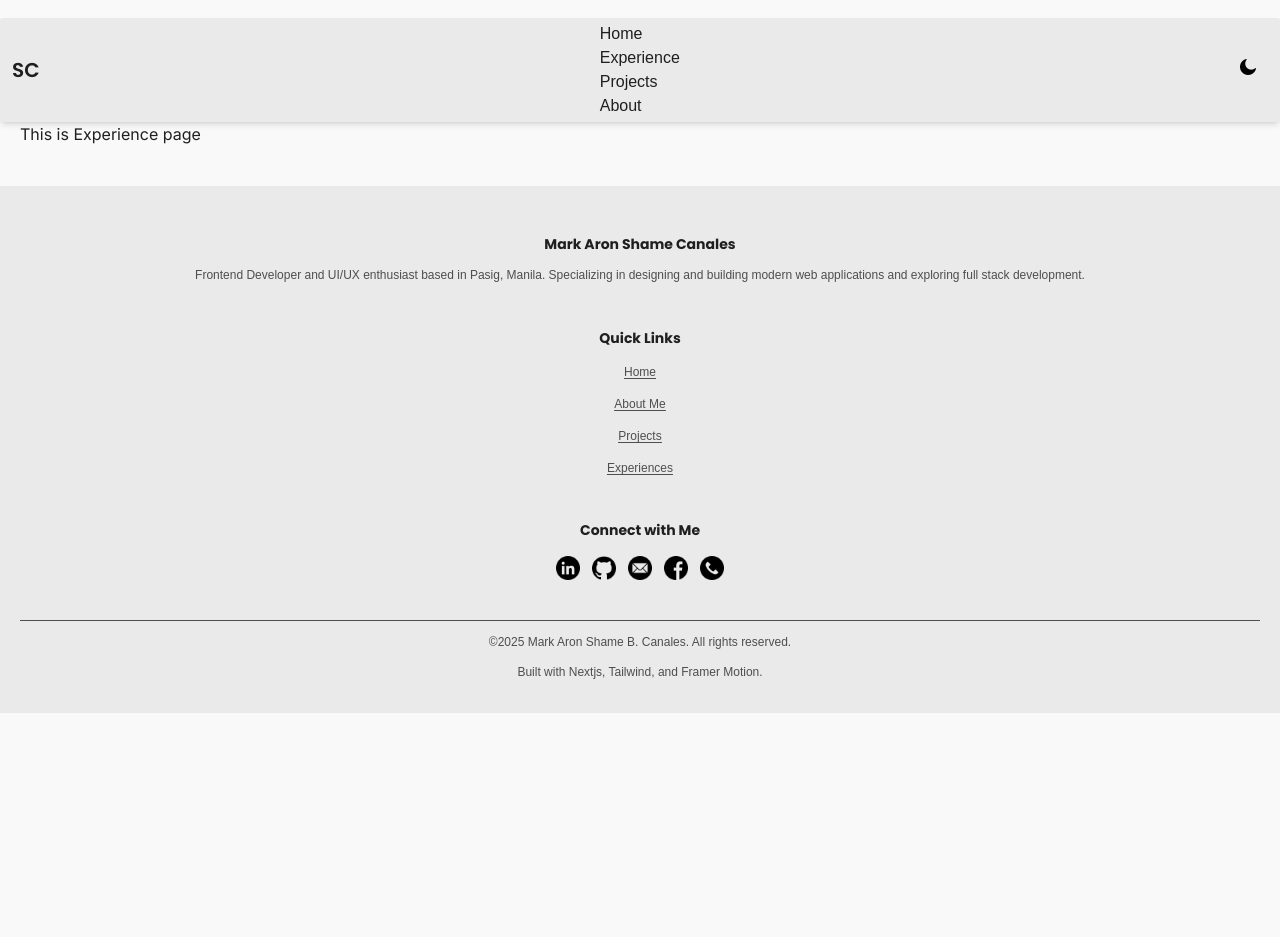
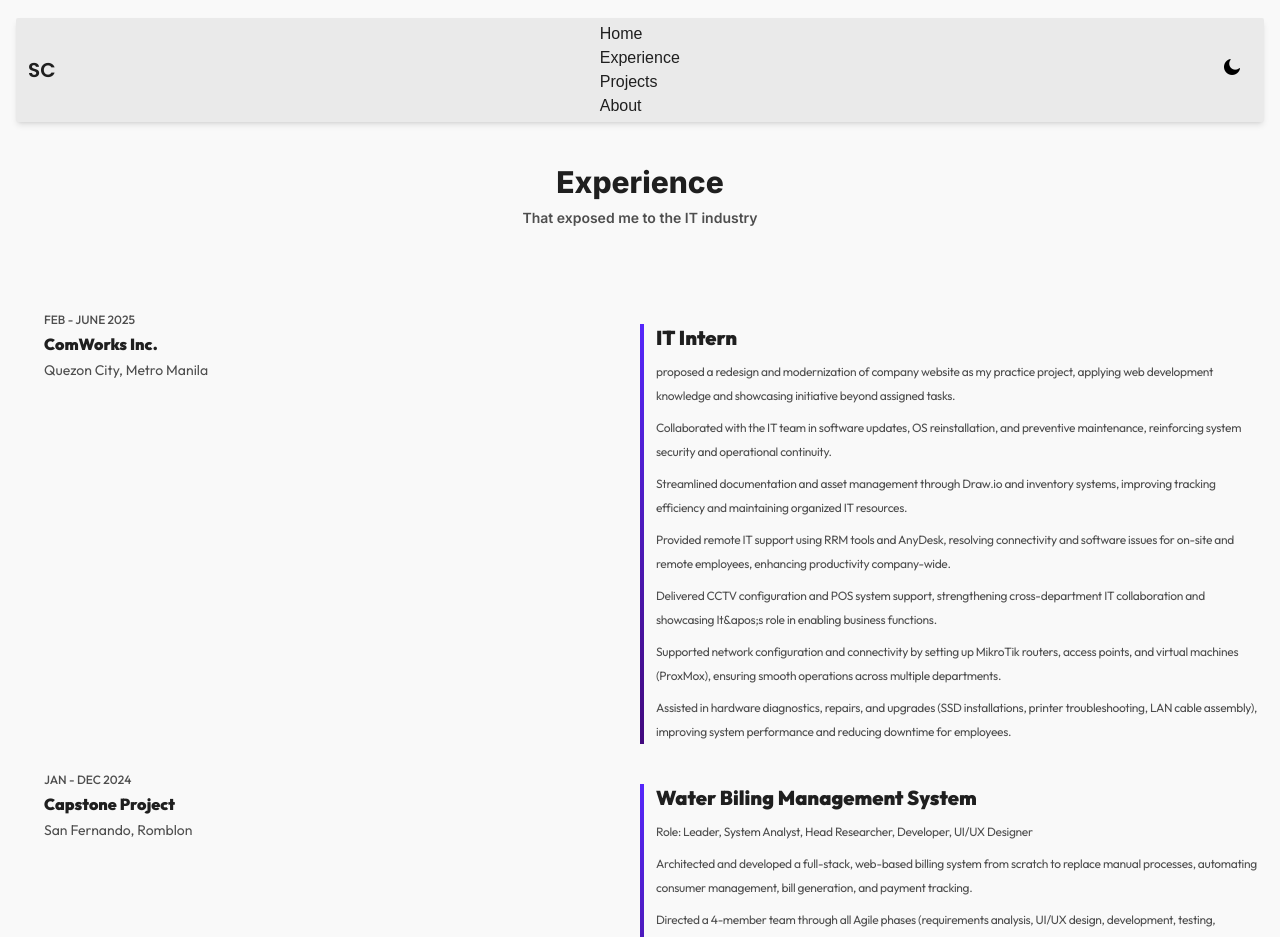
Before and after one commit to shameCanales/portfolio-nextjs, a Next.js app: page /experience in a window 1280 px wide. Shown: the top 937 px of the page. Before the commit the page ends 800 px from the top, so only its background shows below. Built offline with nearby package versions, Linux system fonts and the light colour scheme.

Commit message:
reinit footer

```diff
--- a/src/app/experience/page.tsx
+++ b/src/app/experience/page.tsx
@@ -1,7 +1,11 @@
+import Experience from "@/components/sections/Experience";
+import Certification from "@/components/sections/Certifications";
+
 export default function ExperiencePage() {
   return (
     <div>
-      <h1>This is Experience page</h1>
+      <Experience />
+      <Certification />
     </div>
   );
 }
--- /dev/null
+++ b/src/components/ExperienceItem.tsx
@@ -0,0 +1,64 @@
+import { Outfit } from "next/font/google";
+
+interface ExperienceItemProps {
+  when: string;
+  as: string;
+  address: string;
+  where: string;
+  what: string[];
+}
+
+const outfit = Outfit({
+  weight: ["100", "200", "300", "400", "500", "600", "700", "800", "900"],
+  subsets: ["latin"],
+  display: "swap",
+});
+
+export default function ExperienceItem({
+  when,
+  as,
+  address,
+  where,
+  what,
+}: ExperienceItemProps) {
+  return (
+    <>
+      <div className="mt-7 md:mt-9 lg:mt-4 lg:grid lg:grid-cols-2">
+        <div className="lg:px-6 lg:mt-3">
+          <p
+            className={`font-medium text-xs uppercase text-[var(--color-text-secondary)] ${outfit.className}`}
+          >
+            {when}
+          </p>
+          <p
+            className={`font-black text-base mt-1 text-[var(--color-text)] ${outfit.className}`}
+          >
+            {where}
+          </p>
+          <p
+            className={`text-sm mt-1 text-[var(--color-text-secondary)] ${outfit.className}`}
+          >
+            {address}
+          </p>
+        </div>
+        <div className="pl-4 mt-6  relative">
+          <div className="absolute left-0 top-0 h-full w-[4px] bg-gradient-to-b from-[#5527FB] to-[#42097E]"></div>
+          <div>
+            <p className={`text-xl font-black ${outfit.className}`}>{as}</p>
+
+            <ul>
+              {what.map((item) => (
+                <p
+                  key={item}
+                  className={`mt-2 text-xs leading-4.5 sm:leading-5 md:leading-6 tracking-tight  2xl:max-w-[600px] text-[var(--color-text-secondary)] ${outfit.className}`}
+                >
+                  {item}
+                </p>
+              ))}
+            </ul>
+          </div>
+        </div>
+      </div>
+    </>
+  );
+}
--- a/src/components/NavBar.tsx
+++ b/src/components/NavBar.tsx
@@ -20,7 +20,7 @@ export default function NavBar() {
 
   return (
     <div
-      className={`sticky top-4.5 z-2 shadow-md flex justify-between items-center px-3 py-1 rounded-xs backdrop-blur-xs bg-[var(--color-card)] ${
+      className={`sticky top-4.5 z-2 shadow-md flex justify-between items-center px-3 py-1 mx-4 rounded-xs backdrop-blur-xs bg-[var(--color-card)] ${
         theme === "dark" ? "border-[.5px] border-[rgba(255,255,255,.2)]" : ""
       }`}
     >
--- /dev/null
+++ b/src/components/sections/Certifications.tsx
@@ -0,0 +1,3 @@
+export default function Certification() {
+  return <p>Certifications</p>;
+}
--- /dev/null
+++ b/src/components/sections/Experience.tsx
@@ -0,0 +1,58 @@
+import MainHeading from "../ui/MainHeading";
+import ExperienceItem from "../ExperienceItem";
+import SectionSubheading from "../ui/SectionSubheading";
+
+export const experiences = [
+  {
+    date: "FEB - JUNE 2025",
+    role: "IT Intern",
+    address: "Quezon City, Metro Manila",
+    where: "ComWorks Inc.",
+    description: [
+      "proposed a redesign and modernization of company website as my practice project, applying web development knowledge and showcasing initiative beyond assigned tasks.",
+      "Collaborated with the IT team in software updates, OS reinstallation, and preventive maintenance, reinforcing system security and operational continuity.",
+      "Streamlined documentation and asset management through Draw.io and inventory systems, improving tracking efficiency and maintaining organized IT resources.",
+      "Provided remote IT support using RRM tools and AnyDesk, resolving connectivity and software issues for on-site and remote employees, enhancing productivity company-wide.",
+      "Delivered CCTV configuration and POS system support, strengthening cross-department IT collaboration and showcasing It&apos;s role in enabling business functions.",
+      "Supported network configuration and connectivity by setting up MikroTik routers, access points, and virtual machines (ProxMox), ensuring smooth operations across multiple departments.",
+      "Assisted in hardware diagnostics, repairs, and upgrades (SSD installations, printer troubleshooting, LAN cable assembly), improving system performance and reducing downtime for employees.",
+    ],
+  },
+  {
+    date: "JAN - DEC 2024",
+    role: "Water Biling Management System ",
+    address: "San Fernando, Romblon",
+    where: "Capstone Project",
+    description: [
+      "Role: Leader, System Analyst, Head Researcher, Developer, UI/UX Designer",
+      "Architected and developed a full-stack, web-based billing system from scratch to replace manual processes, automating consumer management, bill generation, and payment tracking. ",
+      "Directed a 4-member team through all Agile phases (requirements analysis, UI/UX design, development, testing, deployment, and Review), ensuring project milestones were met on time.",
+      "Achieved perfect 100/100 Lighthouse performance & best practices score and 4.55/5 in ISO 25010 evaluation, validating system efficiency, usability, and reliability.",
+      "Designed and Implemented intuitive UI/UX workflows, improving system accessibility for administrator.",
+      "Delivered a scalable and maintainable solution that streamlined operations, reduced errors, and enhanced customer satisfaction for municipal billing services.",
+    ],
+  },
+];
+
+export default function Experience() {
+  return (
+    <div className="mt-15">
+      <MainHeading>Experience</MainHeading>
+      <SectionSubheading>That exposed me to the IT industry</SectionSubheading>
+
+      <ul className="mt-18">
+        {experiences.map((exp) => (
+          <li key={exp.date}>
+            <ExperienceItem
+              when={exp.date}
+              as={exp.role}
+              address={exp.address}
+              where={exp.where}
+              what={exp.description}
+            />
+          </li>
+        ))}
+      </ul>
+    </div>
+  );
+}
--- a/src/components/sections/HeroSection.tsx
+++ b/src/components/sections/HeroSection.tsx
@@ -1,7 +1,7 @@
 import Image from "next/image";
-import { Inter } from "next/font/google";
 import DownLoadResumeButton from "@/components/DownloadResumeButton";
 import SeeMyWorkButton from "@/components/SeeMyWorkButton";
+import { Inter } from "next/font/google";
 
 const inter = Inter({
   weight: ["100", "200", "300", "400", "500", "600", "700", "800", "900"],
--- a/src/components/ui/FooterLink.tsx
+++ b/src/components/ui/FooterLink.tsx
@@ -8,6 +8,8 @@ interface FooterLinkProps {
 
 const inter = Inter({
   weight: ["400", "500", "600", "700"],
+  subsets: ["latin"],
+  display: "swap",
 });
 
 export default function FooterLink({ link, label }: FooterLinkProps) {
@@ -16,7 +18,9 @@ export default function FooterLink({ link, label }: FooterLinkProps) {
       className="underline-offset-2 underline mt-4 text-[var(--color-text-secondary)]"
       href={link}
     >
-      <p className={`underline-offset-2 underline mt-4 text-xs font-medium text-[var(--color-text-secondary)] ${inter.classname}`}>
+      <p
+        className={`underline-offset-2 underline mt-4 text-xs font-medium text-[var(--color-text-secondary)] ${inter.className}`}
+      >
         {label}
       </p>
     </Link>
--- /dev/null
+++ b/src/components/ui/MainHeading.tsx
@@ -0,0 +1,17 @@
+import { Inter } from "next/font/google";
+
+const inter = Inter({
+  weight: ["100", "200", "300", "400", "500", "600", "700", "800", "900"],
+  subsets: ["latin"],
+  display: "swap",
+});
+
+export default function MainHeading({ children }: { children: string }) {
+  return (
+    <h1
+      className={`text-3xl text-center w-[245px] mx-auto font-extrabold  ${inter.className}`}
+    >
+      {children}
+    </h1>
+  );
+}
--- /dev/null
+++ b/src/components/ui/SectionSubheading.tsx
@@ -0,0 +1,7 @@
+export default function SectionSubheading({ children }: { children: string }) {
+  return (
+    <p className="text-center text-sm mt-2 font-semibold text-[var(--color-text-secondary)]">
+      {children}
+    </p>
+  );
+}
```
